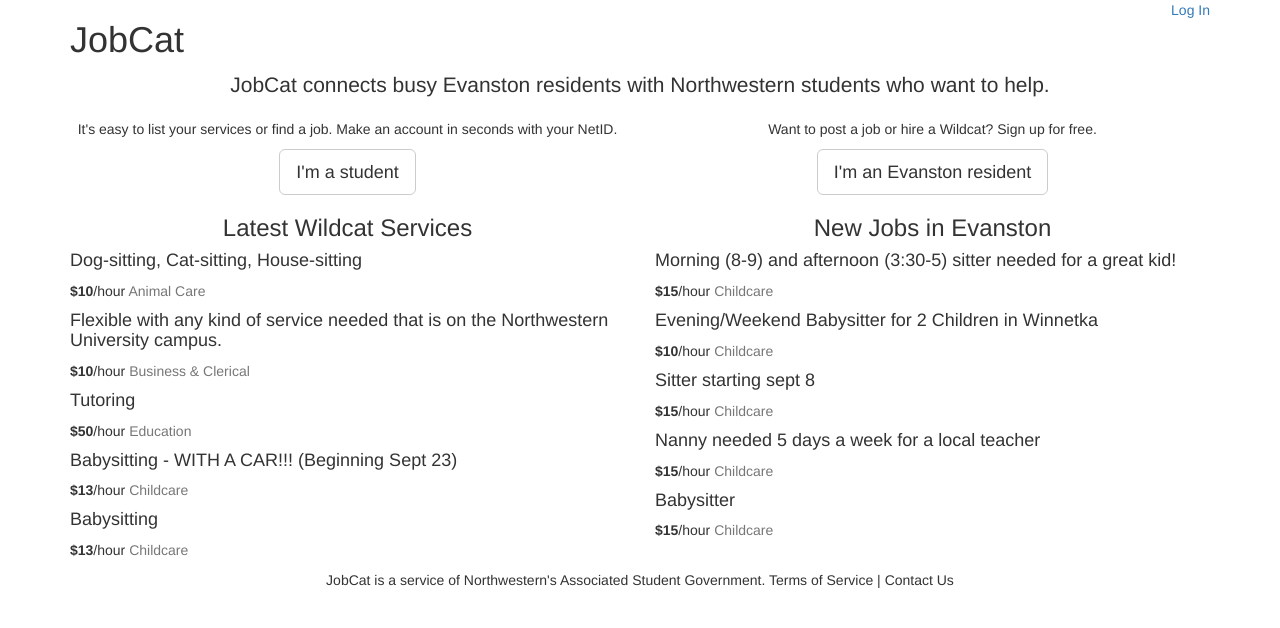
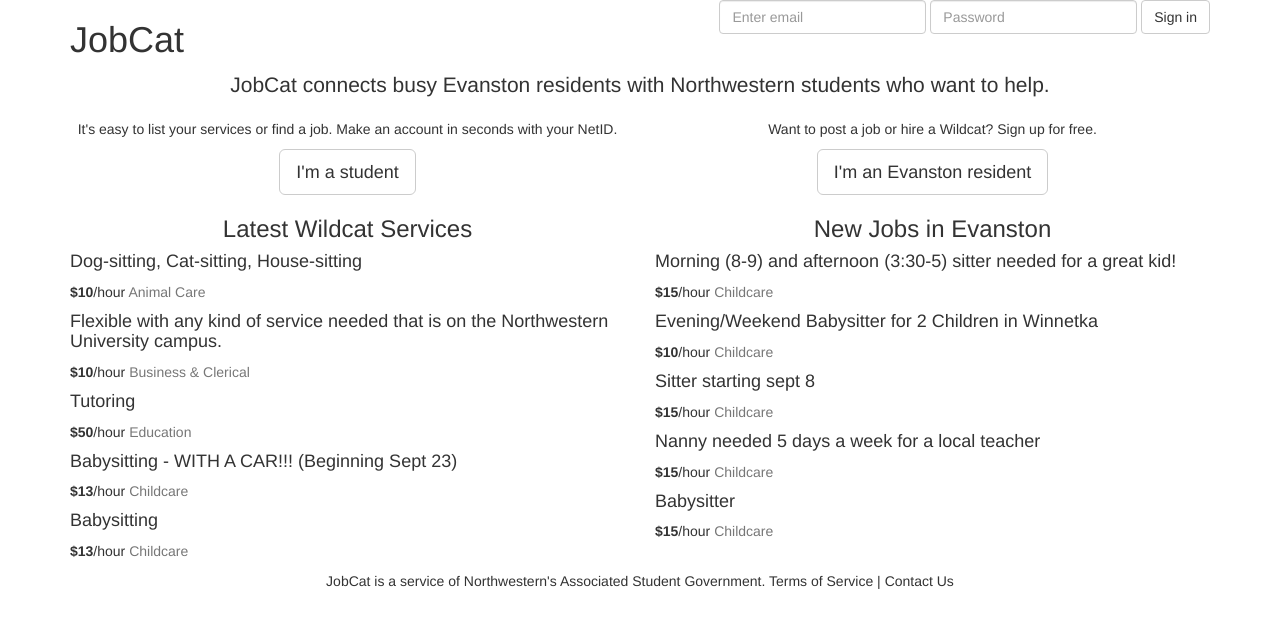
Before and after one commit to shengwu/jobcat, a Django app: page / in a window 1280 px wide. Shown: the top 628 px of the page. Run offline with Django 3.2, Linux system fonts and the light colour scheme; some libraries are stand-ins or nearby versions.

Commit message:
Add signup forms

```diff
--- a/templates/home.html
+++ b/templates/home.html
@@ -1,9 +1,23 @@
 {% extends 'base.html' %}
+{% load staticfiles %}
 {% block content %}
-<div class="container">
+<script src="{% static 'js/home.js' %}"></script>
+<div class="container" ng-controller="Home">
   <div class="row">
     <div class="col-md-12">
-      <div class="pull-right"><a href="#">Log In</a></div>
+      <div class="pull-right">
+        <form class="form-inline" role="form">
+          <div class="form-group">
+            <label class="sr-only" for="exampleInputEmail2">Email address</label>
+            <input type="email" class="form-control" id="exampleInputEmail2" placeholder="Enter email">
+          </div>
+          <div class="form-group">
+            <label class="sr-only" for="exampleInputPassword2">Password</label>
+            <input type="password" class="form-control" id="exampleInputPassword2" placeholder="Password">
+          </div>
+          <button type="submit" class="btn btn-default">Sign in</button>
+        </form>
+      </div>
       <h1>JobCat</h1>
     </div>
   </div>
@@ -18,11 +32,86 @@
   <div class="row">
     <div class="col-md-6 text-center">
       <p>It's easy to list your services or find a job. Make an account in seconds with your NetID.</p>
-      <button type="button" class="btn btn-default btn-lg">I'm a student</button>
+      <button type="button" class="btn btn-default btn-lg" ng-click="studentSignup = !studentSignup; residentSignup = false">I'm a student</button>
     </div>
     <div class="col-md-6 text-center">
       <p>Want to post a job or hire a Wildcat? Sign up for free.</p>
-      <button type="button" class="btn btn-default btn-lg">I'm an Evanston resident</button>
+      <button type="button" class="btn btn-default btn-lg" ng-click="residentSignup = !residentSignup; studentSignup = false">I'm an Evanston resident</button>
+    </div>
+  </div>
+
+  <div class="row">
+    <div class="col-md-6">
+      <form class="form-horizontal" role="form" ng-show="studentSignup">
+        <div class="form-group">
+          <label for="wcName" class="col-md-2 control-label">Name</label>
+          <div class="col-md-10">
+            <input type="text" class="form-control" id="wcName" placeholder="Willie Wildcat">
+          </div>
+        </div>
+        <div class="form-group">
+          <label for="wcNetID" class="col-md-2 control-label">NetID</label>
+          <div class="col-md-10">
+            <input type="text" class="form-control" id="wcNetID" placeholder="NetID">
+          </div>
+        </div>
+        <div class="form-group">
+          <label for="wcPassword" class="col-md-2 control-label">Password</label>
+          <div class="col-md-10">
+            <input type="password" class="form-control" id="wcPassword" placeholder="Password">
+          </div>
+        </div>
+        <div class="form-group">
+          <div class="col-md-offset-2 col-md-10">
+            <div class="checkbox">
+              <label>
+                <input type="checkbox"> I agree to the Terms of Service
+              </label>
+            </div>
+          </div>
+        </div>
+        <div class="form-group">
+          <div class="col-md-offset-2 col-md-10">
+            <button type="submit" class="btn btn-default">Create Account</button>
+          </div>
+        </div>
+      </form>
+    </div>
+    <div class="col-md-6">
+      <form class="form-horizontal" role="form" ng-show="residentSignup">
+        <div class="form-group">
+          <label for="wcName" class="col-md-2 control-label">Name</label>
+          <div class="col-md-10">
+            <input type="text" class="form-control" id="wcName" placeholder="Martha Williams">
+          </div>
+        </div>
+        <div class="form-group">
+          <label for="residentEmail" class="col-md-2 control-label">Email</label>
+          <div class="col-md-10">
+            <input type="email" class="form-control" id="residentEmail" placeholder="Email">
+          </div>
+        </div>
+        <div class="form-group">
+          <label for="residentPassword" class="col-md-2 control-label">Password</label>
+          <div class="col-md-10">
+            <input type="password" class="form-control" id="residentPassword" placeholder="Password">
+          </div>
+        </div>
+        <div class="form-group">
+          <div class="col-md-offset-2 col-md-10">
+            <div class="checkbox">
+              <label>
+                <input type="checkbox"> I agree to the Terms of Service
+              </label>
+            </div>
+          </div>
+        </div>
+        <div class="form-group">
+          <div class="col-md-offset-2 col-md-10">
+            <button type="submit" class="btn btn-default">Create Account</button>
+          </div>
+        </div>
+      </form>
     </div>
   </div>
 
```
